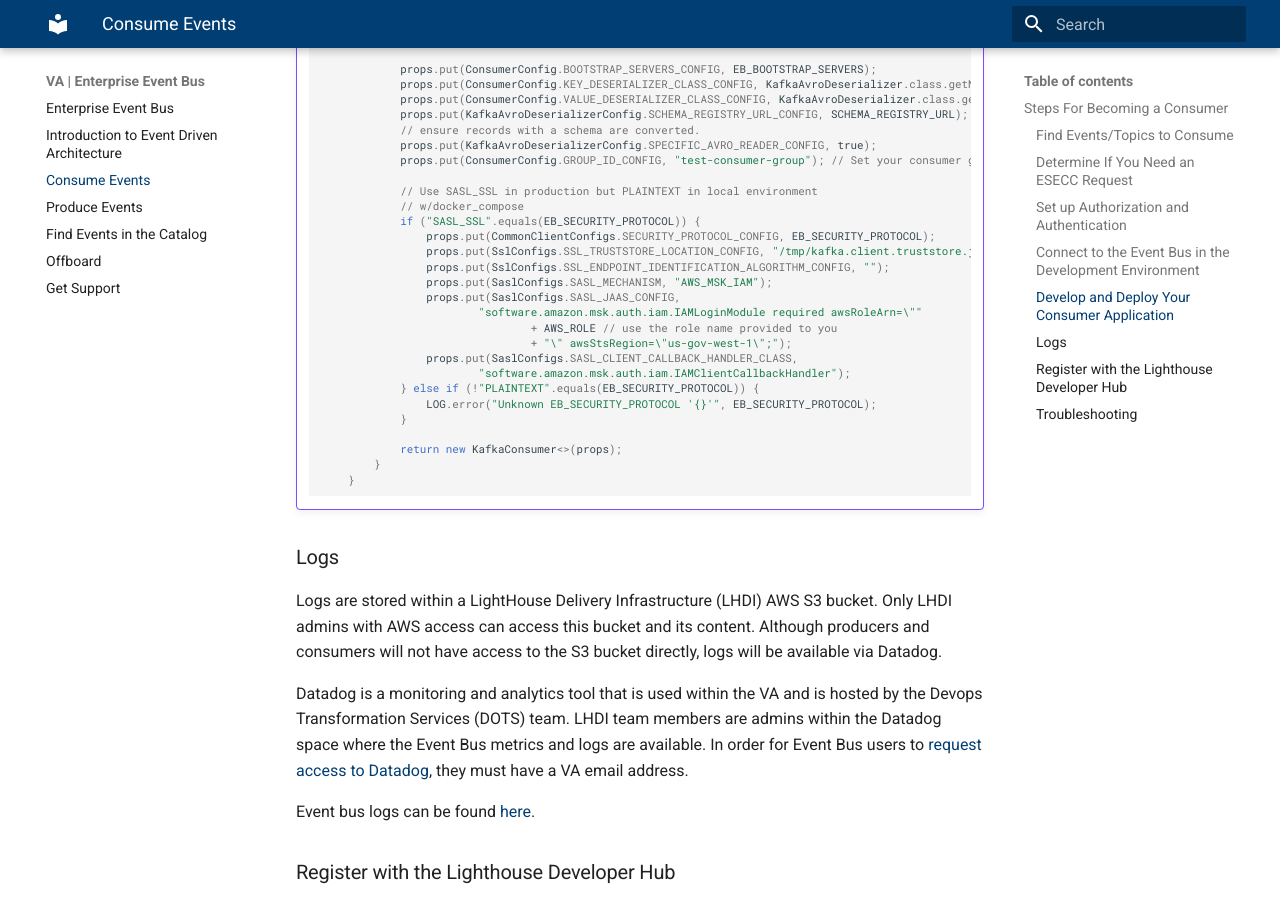
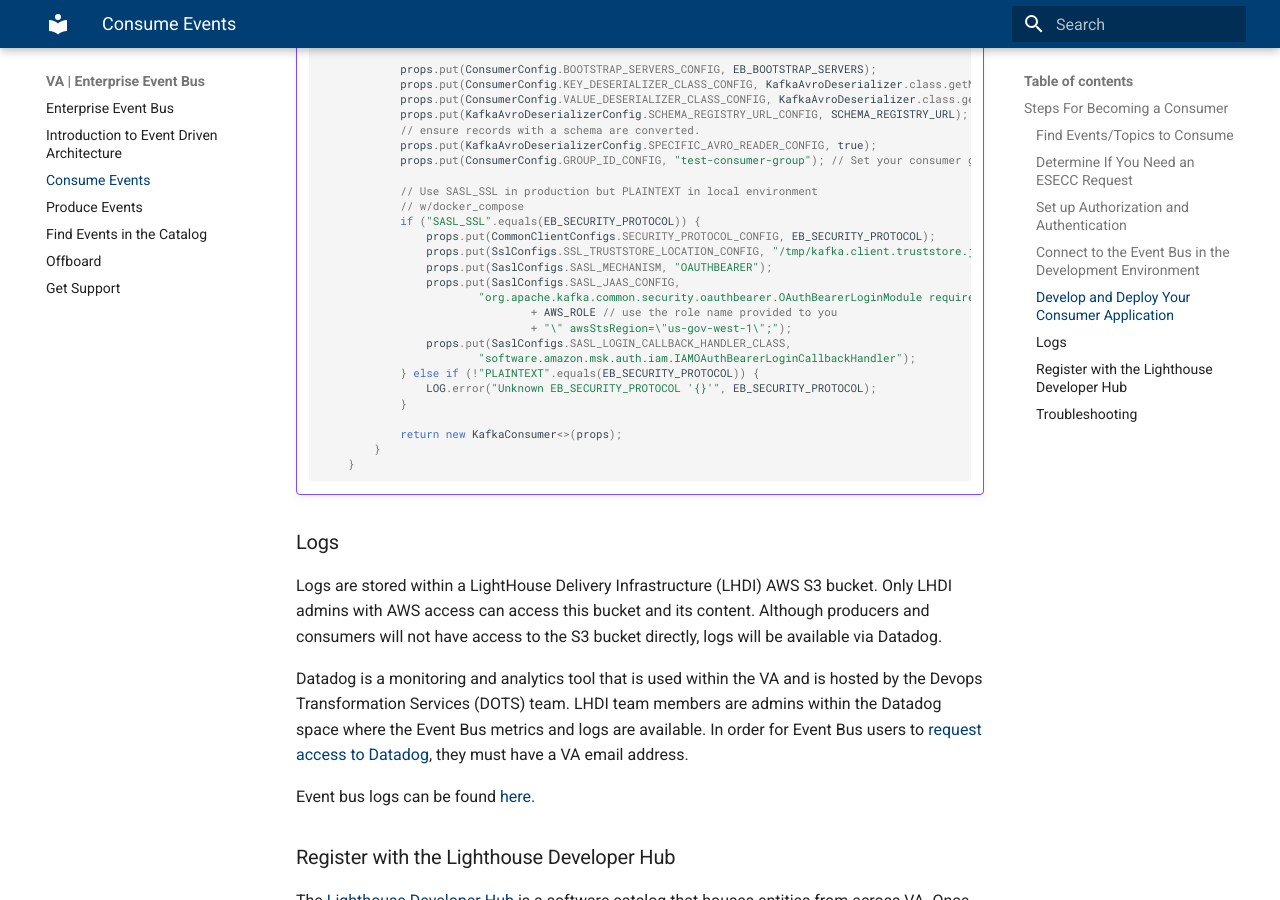
Before and after one commit to department-of-veterans-affairs/ves-event-bus-developer-portal, an MkDocs documentation site: the page built from docs/consume-events.md, in a window 1280 px wide and 900 px high, scrolled down 3856 px. Built offline with MkDocs 1.6.1 and Material for MkDocs 9.7.7, drawn with Linux system fonts in a browser that asks for light colours.

Commit message:
Update sample code to use OAUTHBEARER

```diff
--- a/docs/consume-events.md
+++ b/docs/consume-events.md
@@ -130,14 +130,13 @@ See for instance this Java code that consumes messages from a topic named “tes
                 if ("SASL_SSL".equals(EB_SECURITY_PROTOCOL)) {
                     props.put(CommonClientConfigs.SECURITY_PROTOCOL_CONFIG, EB_SECURITY_PROTOCOL);
                     props.put(SslConfigs.SSL_TRUSTSTORE_LOCATION_CONFIG, "/tmp/kafka.client.truststore.jks");
-                    props.put(SslConfigs.SSL_ENDPOINT_IDENTIFICATION_ALGORITHM_CONFIG, "");
-                    props.put(SaslConfigs.SASL_MECHANISM, "AWS_MSK_IAM");
+                    props.put(SaslConfigs.SASL_MECHANISM, "OAUTHBEARER");
                     props.put(SaslConfigs.SASL_JAAS_CONFIG,
-                            "software.amazon.msk.auth.iam.IAMLoginModule required awsRoleArn=\""
+                            "org.apache.kafka.common.security.oauthbearer.OAuthBearerLoginModule required awsRoleArn=\""
                                     + AWS_ROLE // use the role name provided to you
                                     + "\" awsStsRegion=\"us-gov-west-1\";");
-                    props.put(SaslConfigs.SASL_CLIENT_CALLBACK_HANDLER_CLASS,
-                            "software.amazon.msk.auth.iam.IAMClientCallbackHandler");
+                    props.put(SaslConfigs.SASL_LOGIN_CALLBACK_HANDLER_CLASS,
+                            "software.amazon.msk.auth.iam.IAMOAuthBearerLoginCallbackHandler");
                 } else if (!"PLAINTEXT".equals(EB_SECURITY_PROTOCOL)) {
                     LOG.error("Unknown EB_SECURITY_PROTOCOL '{}'", EB_SECURITY_PROTOCOL);
                 }
```
Also changed, not shown: docs/produce-events.md (+4 -5 lines).
